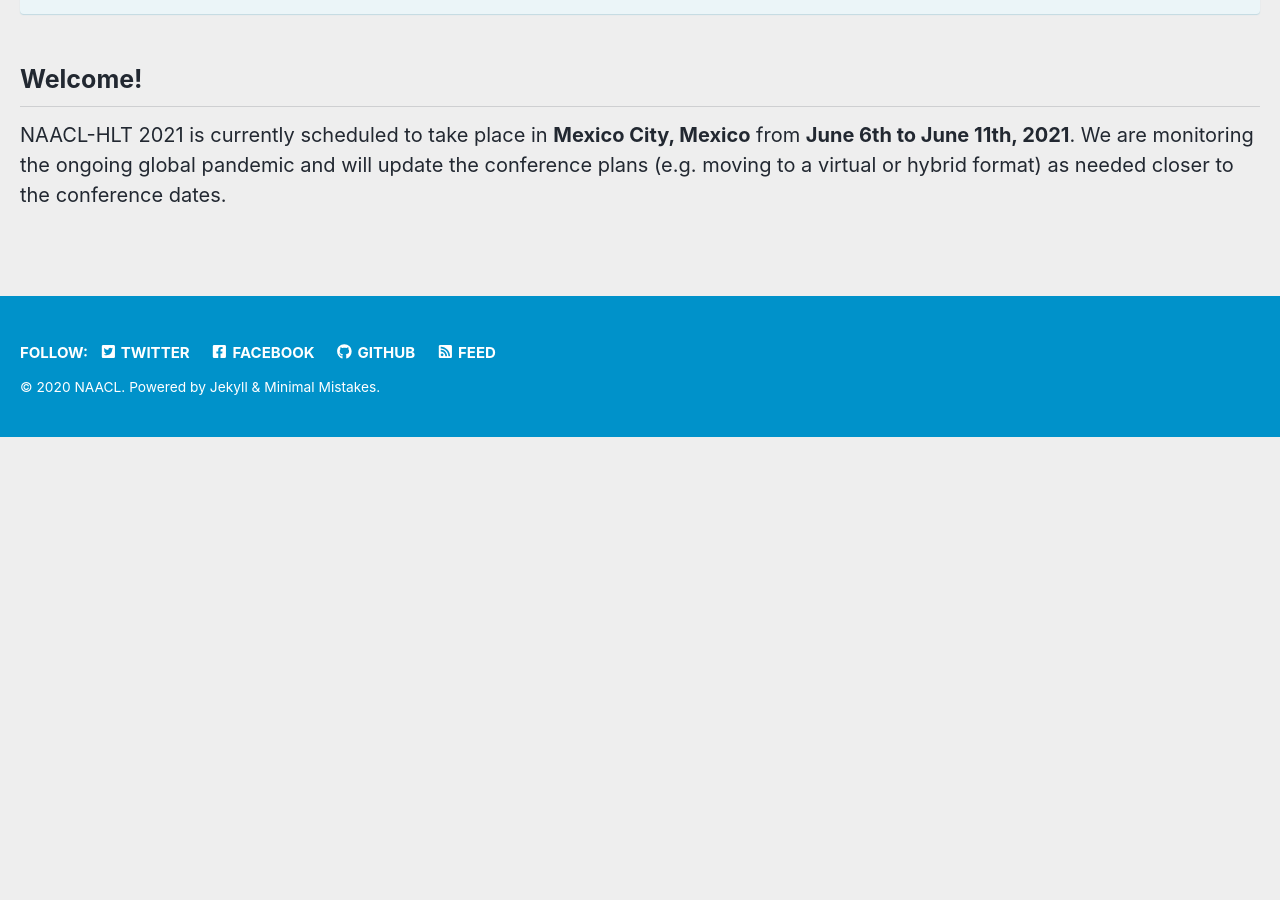
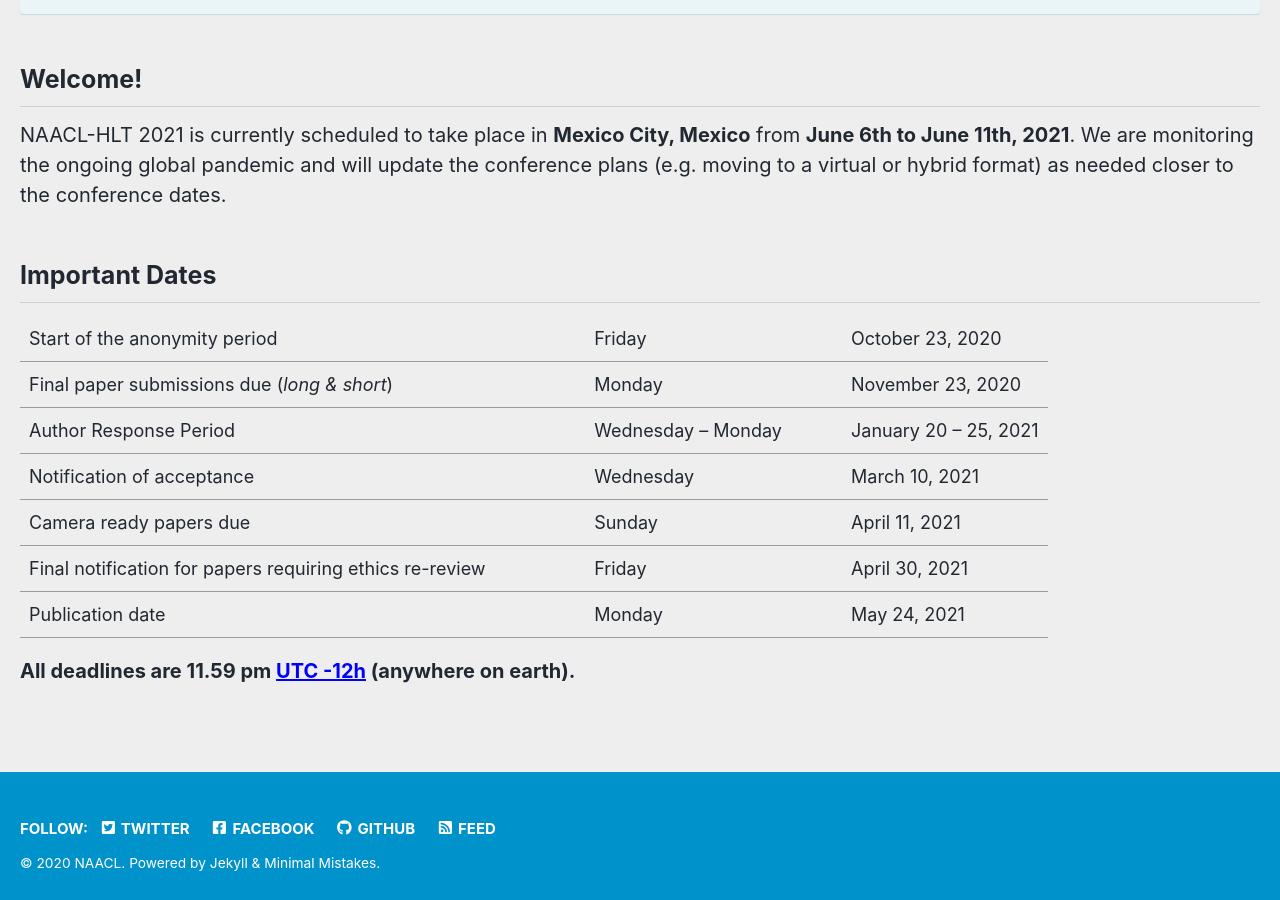
Before and after one commit to naacl-org/naacl-2021-website, a Jekyll site: the page built from _pages/home.md, in a window 1280 px wide and 900 px high, scrolled down 846 px. Built offline with Jekyll 4.4.1, drawn with Linux system fonts in a browser that asks for light colours; cached includes are drawn as plain includes; nearby versions of some CDN libraries; before the commit the page ends 1283 px from its top, so only the background shows below that.

Commit message:
Added important dates to home page

```diff
--- a/_pages/home.md
+++ b/_pages/home.md
@@ -22,3 +22,47 @@
 ## Welcome!
 
 NAACL-HLT 2021 is currently scheduled to take place in **Mexico City, Mexico** from **June 6th to June 11th, 2021**. We are monitoring the ongoing global pandemic and will update the conference plans (e.g. moving to a virtual or hybrid format) as needed closer to the conference dates.
+
+## Important Dates
+
+<table style="font-size: .9em;">
+<tbody>
+  <tr>
+    <td style="width: 55%;">Start of the anonymity period</td>
+    <td style="width: 25%;">Friday</td>
+    <td style="width: 25%;">October 23, 2020</td>
+  </tr>
+  <tr>
+    <td>Final paper submissions due (<i>long &amp; short</i>)</td>
+    <td>Monday</td>
+    <td>November 23, 2020</td>
+  </tr>
+  <tr>
+    <td>Author Response Period</td>
+    <td>Wednesday &ndash; Monday</td>
+    <td>January 20 &ndash; 25, 2021</td>
+  </tr>
+  <tr>
+    <td>Notification of acceptance</td>
+    <td>Wednesday</td>
+    <td>March 10, 2021</td>
+  </tr>
+  <tr>
+    <td>Camera ready papers due</td>
+    <td>Sunday</td>
+    <td>April 11, 2021</td>
+  </tr>
+  <tr>
+    <td>Final notification for papers requiring ethics re-review</td>
+    <td>Friday</td>
+    <td>April 30, 2021</td>
+  </tr>
+  <tr>
+    <td>Publication date</td>
+    <td>Monday</td>
+    <td>May 24, 2021</td>
+  </tr>
+</tbody>
+</table>
+
+<b>All deadlines are 11.59 pm <a target="_blank" href="https://www.timeanddate.com/time/zone/timezone/utc-12">UTC -12h</a> (anywhere on earth).</b>
```
